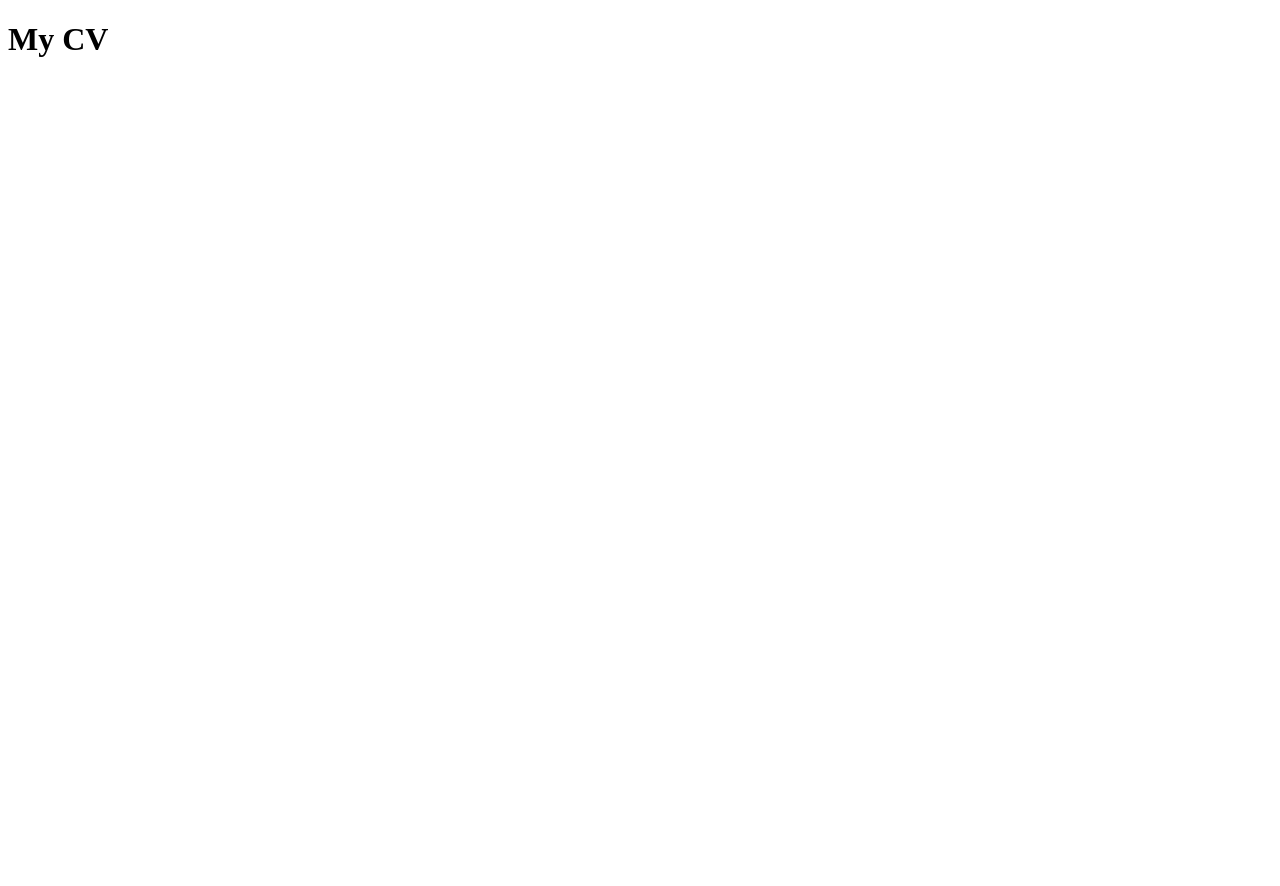
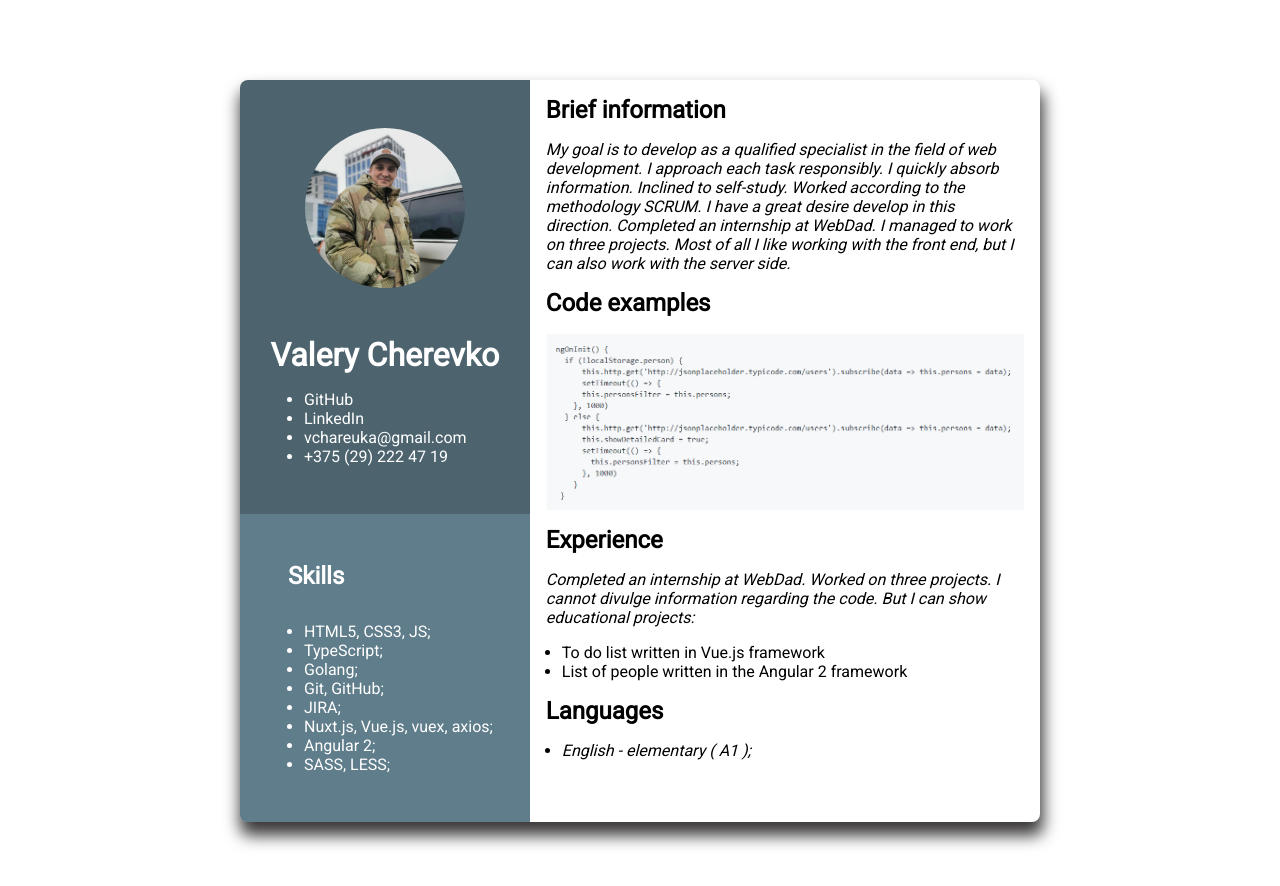
Before and after one commit to v-cherevko/rsschool-cv, a plain HTML site: page index.html in a window 1280 px wide. Before the commit the page ends 800 px from the top, so only its background shows below. Drawn offline with Linux system fonts and the light colour scheme.

Commit message:
feat: - add right-column info

```diff
--- a/index.html
+++ b/index.html
@@ -3,9 +3,82 @@
   <head>
     <meta charset="utf-8" />
     <title>CV</title>
-    <link rel="stylesheet" href="styles.css" />
+    <link rel="stylesheet" href="./styles/styles.css" />
+    <link rel="preconnect" href="https://fonts.gstatic.com" />
+    <link
+      href="https://fonts.googleapis.com/css2?family=Roboto&display=swap"
+      rel="stylesheet"
+    />
   </head>
   <body>
-    <h1>My CV</h1>
+    <div class="container">
+      <div class="left-column">
+        <div class="avatar">
+          <img class="img-avatar" src="./images/avatar.jpg" />
+        </div>
+        <h1 class="name">Valery Cherevko</h1>
+        <div class="contacts">
+          <ul>
+            <li><a href="https://github.com/v-cherevko">GitHub</a></li>
+            <li>
+              <a href="https://www.linkedin.com/in/valery-cherevko/">
+                LinkedIn
+              </a>
+            </li>
+            <li><a href="https://gmail.com">vchareuka@gmail.com</a></li>
+            <li>+375 (29) 222 47 19</li>
+          </ul>
+        </div>
+        <div class="skills">
+          <h2 class="skills-title">Skills</h2>
+          <ul>
+            <li>HTML5, CSS3, JS;</li>
+            <li>TypeScript;</li>
+            <li>Golang;</li>
+            <li>Git, GitHub;</li>
+            <li>JIRA;</li>
+            <li>Nuxt.js, Vue.js, vuex, axios;</li>
+            <li>Angular 2;</li>
+            <li>SASS, LESS;</li>
+          </ul>
+        </div>
+      </div>
+      <div class="right-column">
+        <h2 class="title">Brief information</h2>
+        <em>
+          My goal is to develop as a qualified specialist in the field of web
+          development. I approach each task responsibly. I quickly absorb
+          information. Inclined to self-study. Worked according to the
+          methodology SCRUM. I have a great desire develop in this direction.
+          Completed an internship at WebDad. I managed to work on three
+          projects. Most of all I like working with the front end, but I can
+          also work with the server side.
+        </em>
+        <h2 class="title">Code examples</h2>
+        <img class="img-examples" src="./images/code-examples.png" />
+        <h2 class="title">Experience</h2>
+        <em>
+          Completed an internship at WebDad. Worked on three projects. I cannot
+          divulge information regarding the code. But I can show educational
+          projects:
+        </em>
+        <ul class="projects-list">
+          <li>
+            <a href="https://github.com/v-cherevko/TodoListVue">
+              To do list written in Vue.js framework
+            </a>
+          </li>
+          <li>
+            <a href="https://github.com/v-cherevko/PersonListAngular2">
+              List of people written in the Angular 2 framework
+            </a>
+          </li>
+        </ul>
+        <h2>Languages</h2>
+        <ul class="languages-list">
+          <li>English - elementary ( A1 );</li>
+        </ul>
+      </div>
+    </div>
   </body>
 </html>
```
Also changed, not shown: images/avatar.jpg (added), images/code-examples.png (added), styles.css (deleted).
